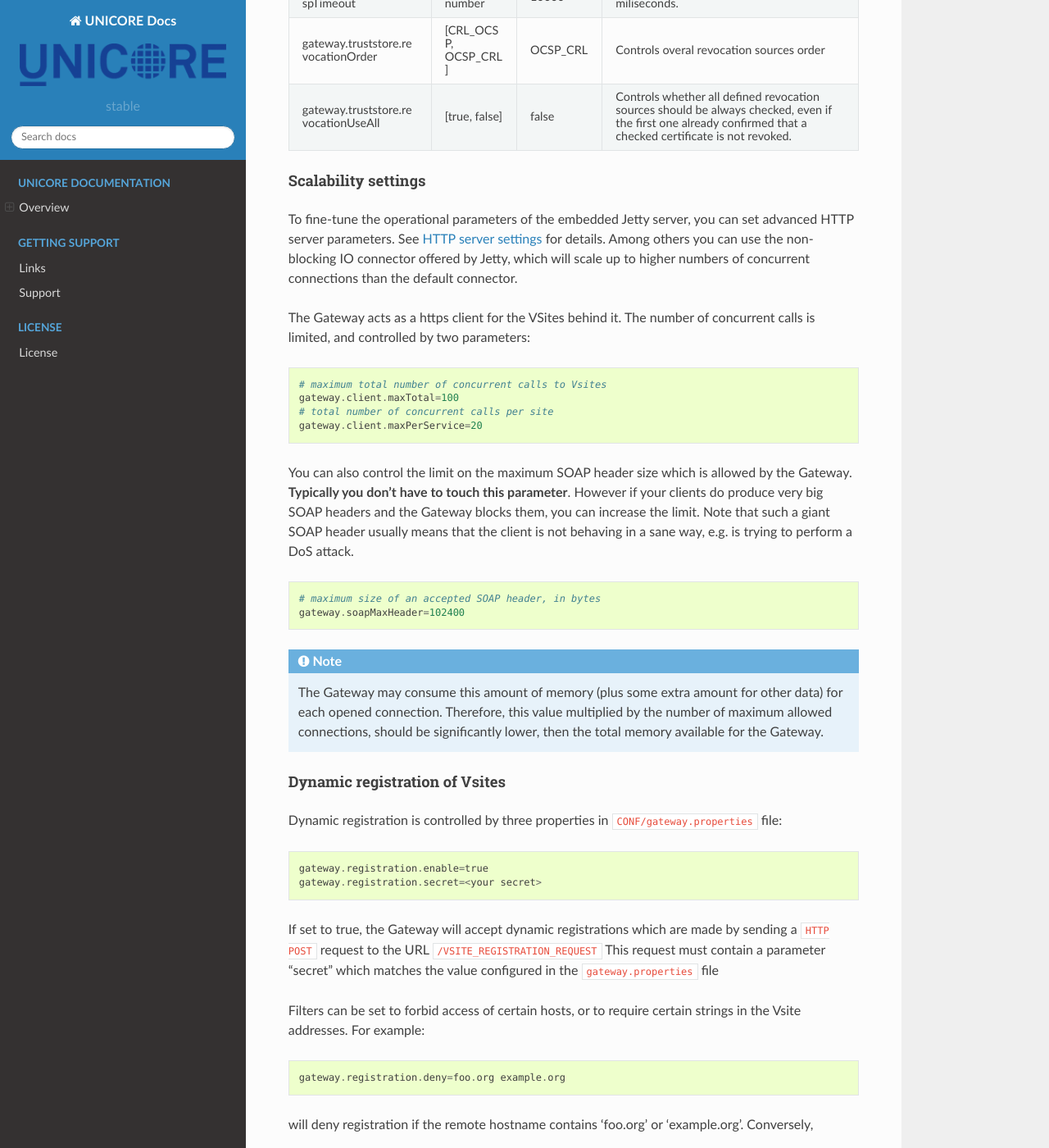
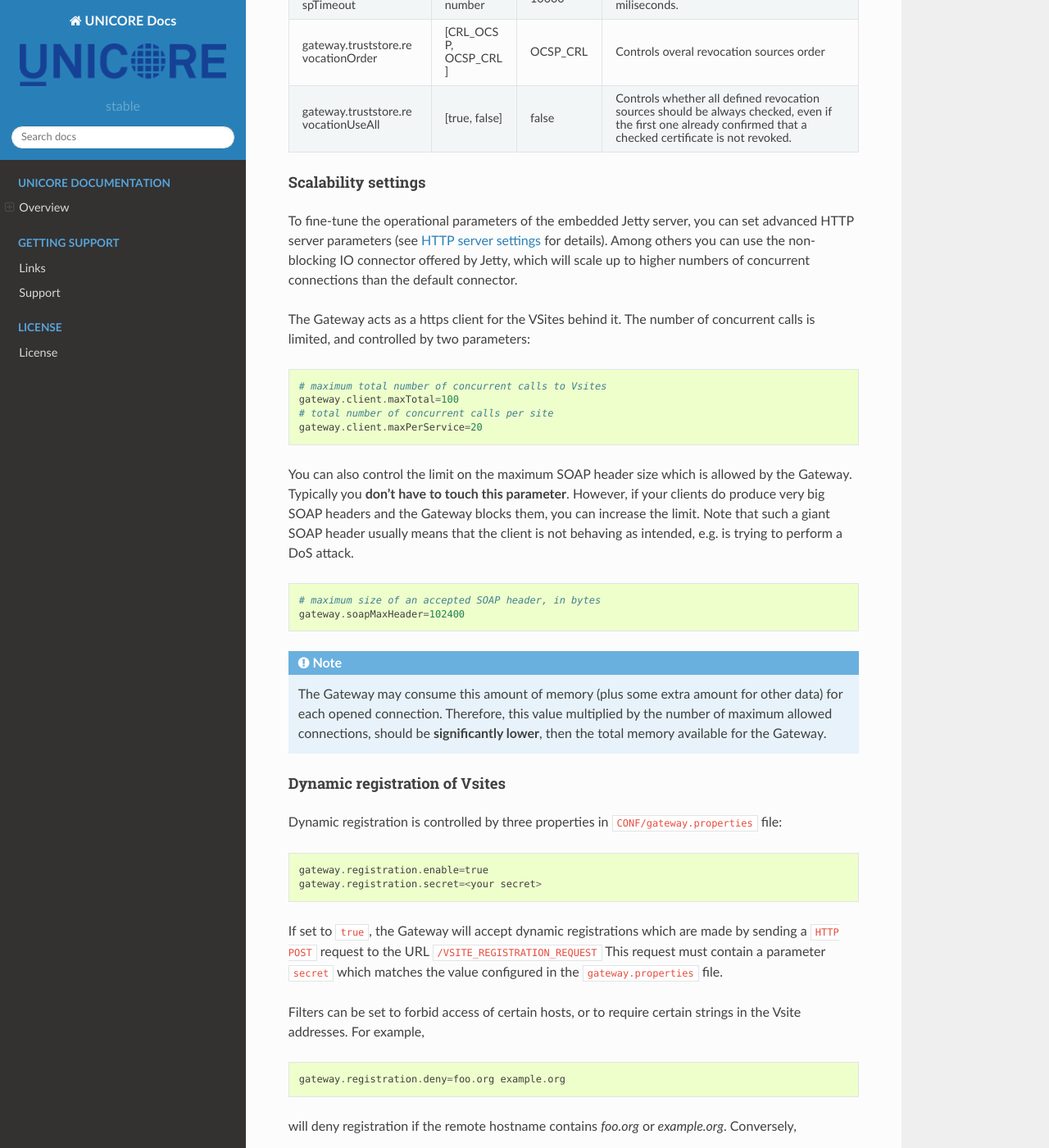
Before and after one commit to UNICORE-EU/unicore-docs, a Sphinx documentation site: the page built from source/admin-docs/gateway/manual.rst, in a window 1280 px wide and 1400 px high, scrolled down 6394 px. Shown: the whole window at 82% size. Built offline with Sphinx 7.4.7 and the Read the Docs theme 2.0.0, drawn with Linux system fonts in a browser that asks for light colours; some of the changed text lies outside the part shown.

Commit message:
cleanup gateway docu and fix some missing tables

```diff
--- a/source/admin-docs/gateway/manual.rst
+++ b/source/admin-docs/gateway/manual.rst
@@ -15,7 +15,7 @@
 
   The Gateway is not a complete HTTP reverse proxy implementation. For
   example, it is not possible to run a full, complex web      application
-  "behind" the Gateway, especially not if protocols like    WebSocket are
+  *behind* the Gateway, especially not if protocols like    WebSocket are
   used.
 
 In effect, traffic to a *virtual* URL, e.g.
@@ -125,14 +125,14 @@
 reside in the ``CONF`` subdirectory.
 
 
-Java and environment settings: startup.properties
-~~~~~~~~~~~~~~~~~~~~~~~~~~~~~~~~~~~~~~~~~~~~~~~~~
+Java and environment settings: ``startup.properties``
+~~~~~~~~~~~~~~~~~~~~~~~~~~~~~~~~~~~~~~~~~~~~~~~~~~~~~
 
 This file contains settings related to the Java VM, such as the Java command
-to use, memory settings, library paths etc.
+to use, memory settings, library paths, etc.
 
-Configuring sites: connections.properties
-~~~~~~~~~~~~~~~~~~~~~~~~~~~~~~~~~~~~~~~~~
+Configuring sites: ``connections.properties``
+~~~~~~~~~~~~~~~~~~~~~~~~~~~~~~~~~~~~~~~~~~~~~
 
 This is a simple list connecting the names of sites and their physical addresses.
 An example is::
@@ -152,11 +152,11 @@
 :ref:`loadbalance`.
 
 
-Main server settings: gateway.properties
-~~~~~~~~~~~~~~~~~~~~~~~~~~~~~~~~~~~~~~~~
+Main server settings: ``gateway.properties``
+~~~~~~~~~~~~~~~~~~~~~~~~~~~~~~~~~~~~~~~~~~~~
 
 Use the ``gateway.hostname`` property to configure the network interface and
-port the Gateway will listen on. You can also select between https and http protocol,
+port the Gateway will listen on. You can also select between ``https`` and ``http`` protocol,
 though in almost all cases https will be used.
 
 Example::
@@ -167,7 +167,7 @@
   If you set the host to ``0.0.0.0``, the Gateway will listen on all network interfaces
   of the host machine, else it will listen only on the specified one.
 
-If the scheme of the hostname URL is set to https, the Gateway uses the configuration
+If the scheme of the hostname URL is set to ``https``, the Gateway uses the configuration
 data from ``security.properties`` to configure the HTTPS settings.
 
 
@@ -194,7 +194,7 @@
 ^^^^^^^^^^^^^^^^^^^^
 
 To fine-tune the operational parameters of the embedded Jetty server, you can set
-advanced HTTP server parameters. See :ref:`ref-jetty` for details.
+advanced HTTP server parameters (see :ref:`ref-jetty` for details).
 Among others you can use the non-blocking IO connector offered by Jetty,
 which will scale up to higher numbers of concurrent connections than the default connector.
 
@@ -208,11 +208,11 @@
 
 
 You can also control the limit on the maximum SOAP header size which
-is allowed by the Gateway. **Typically you don't have to touch this
-parameter**. However if your clients do produce very big SOAP headers
+is allowed by the Gateway. Typically you **don't have to touch this
+parameter**. However, if your clients do produce very big SOAP headers
 and the Gateway blocks them, you can increase the limit. Note that
 such a giant SOAP header usually means that the client is not behaving
-in a sane way, e.g. is trying to perform a DoS attack.
+as intended, e.g. is trying to perform a DoS attack.
 ::
 
  # maximum size of an accepted SOAP header, in bytes
@@ -221,7 +221,7 @@
 .. note::
  The Gateway may consume this amount of memory (plus some extra amount
  for other data) for each opened connection. Therefore, this value multiplied by
- the number of maximum allowed connections, should be significantly lower, then the total
+ the number of maximum allowed connections, should be **significantly lower**, then the total
  memory available for the Gateway.
 
 
@@ -235,27 +235,28 @@
   gateway.registration.enable=true
   gateway.registration.secret=<your secret>
 
-If set to true, the Gateway will accept dynamic registrations which are made by
+If set to ``true``, the Gateway will accept dynamic registrations which are made by
 sending a ``HTTP POST`` request to the URL ``/VSITE_REGISTRATION_REQUEST``
-This request must contain a parameter "secret" which matches the
-value configured in the ``gateway.properties`` file
+This request must contain a parameter ``secret`` which matches the
+value configured in the ``gateway.properties`` file.
 
 Filters can be set to forbid access of certain hosts, or to require certain strings
-in the Vsite addresses. For example::
+in the Vsite addresses. For example,
+::
 
   gateway.registration.deny=foo.org example.org
 
-will deny registration if the remote hostname contains 'foo.org' or 'example.org'.
+will deny registration if the remote hostname contains *foo.org* or *example.org*.
 Conversely,
 ::
 
  gateway.registration.allow=mydomain.org
 
-will only accept registrations if the remote address contains 'mydomain.org'.
+will only accept registrations if the remote address contains *mydomain.org*.
 These two (deny and allow) can be combined.
 
 
-Web interface ("monkey page")
+Web interface (*monkey page*)
 ^^^^^^^^^^^^^^^^^^^^^^^^^^^^^
 
 For testing and simple monitoring purposes, the Gateway displays a
@@ -314,16 +315,17 @@
 ^^^^^^^
 
 UNICORE uses Log4j (version 2) as its logging framework, and
-comes with an example configuration file (**CONF/logging.properties**)
+comes with an example configuration file (``CONF/logging.properties``).
 
 Please refer to the `Log4j documentation <https://logging.apache.org/log4j/2.x/manual/configuration.html>`_
-for more information
+for more information.
 
 
 The most important, root log categories used by the Gateway's logging are:
 
-.. table:
+.. table::
  :width: 100
+ :widths: 40 60
  :class: tight-table
 
  +----------------------+-------------------------+
@@ -342,14 +344,14 @@
 Using Apache httpd as a frontend
 --------------------------------
 
-You may wish to use the **Apache webserver** (httpd) as a frontent for the
-Gateway (e.g. for security or fault-tolerance reasons).
+You may wish to use the Apache webserver (httpd) as a
+frontent for the Gateway (e.g. for security or fault-tolerance reasons).
 
 Requirements
 ~~~~~~~~~~~~
 
- - Apache httpd
- - mod_proxy for Apache httpd
+ - `Apache httpd <https://httpd.apache.org/>`_
+ - `mod_proxy <https://httpd.apache.org/docs/2.4/mod/mod_proxy.html>`_ for Apache httpd
 
 External references
 ~~~~~~~~~~~~~~~~~~~
@@ -368,22 +370,22 @@
 A site definition (in ``CONF/connections.properties``) can be extended, so that multiple physical
 servers are used for a single virtual site.
 
-An example for such a so-called multi-site declaration in the connections.properties file
+An example for such a so-called multi-site declaration in the ``connections.properties`` file
 looks as follows::
 
  #declare a multisite with two physical servers
 
  MYSITE=multisite:vsites=https://localhost:7788 https://localhost:7789
 
-This will tell the Gateway that the virtual site "MYSITE" is indeed a multi-site with the
+This will tell the Gateway that the virtual site *MYSITE* is indeed a multi-site with the
 two given physical sites.
 
 Configuration
 ~~~~~~~~~~~~~
 
 Configuration options for the multi-site can be passed in two ways. On the one hand they can
-go into the connections.properties file, by putting them in the multi-site definition, separated
-by "``;``" characters::
+go into the ``connections.properties`` file, by putting them in the multi-site definition, separated
+by ``;`` characters::
 
   #declare a multisite with parameters
 
@@ -392,8 +394,9 @@
 
 The following general parameters exist:
 
-.. table:
+.. table::
  :width: 100
+ :widths: 30 70
  :class: tight-table
 
  +--------------+----------------------------------+
@@ -407,7 +410,7 @@
  +--------------+----------------------------------+
 
 Using the ``config`` option, all the parameters can be placed in a separate file for enhanced
-readability. For example you could define in ``connections.properties``::
+readability. For example, you could define in ``connections.properties``::
 
   #declare a multisite with parameters read from a separate file
 
@@ -459,7 +462,7 @@
 
 Changes to the site health will be logged at ``INFO`` level, so  you can see when the sites go up or down.
 
-It is very important to be aware that this strategy requires   that all backend sites used in the pool,
+**It is very important** to be aware that this strategy requires   that all backend sites used in the pool,
 share a common persistence. It is because Gateway does not track clients, so particular client requests
 may land at different sites. This is typically solved by using a non-default, shared database for sites,
 such as MySQL.
@@ -482,7 +485,7 @@
 --------------------------------
 
 The :ref:`loadbalance` covered usage of the Gateway to provide failover of backend services.
-However it may be needed to guarantee high-availabilty for the Gateway itself or to move it
+However, it may be needed to guarantee high-availabilty for the Gateway itself or to move it
 to other machine in case of the original one's failure.
 
 Gateway's migration
@@ -501,7 +504,7 @@
 Failover and loadbalancing of the Gateway
 ~~~~~~~~~~~~~~~~~~~~~~~~~~~~~~~~~~~~~~~~~
 
-Gateway itself doesn't provide any features related to its own redundancy. However as it
+Gateway itself doesn't provide any features related to its own redundancy. However, as it
 is stateless, the standard redundancy solutions can be used.
 
 The simpliest solution is to use Round Robin DNS, where DNS server routes the Gateway's DNS
```
Also changed, not shown: other parts of source/admin-docs/gateway/manual.rst (+1 -1 lines).
